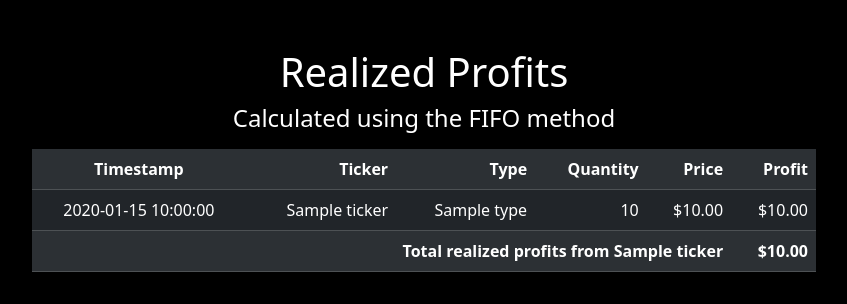
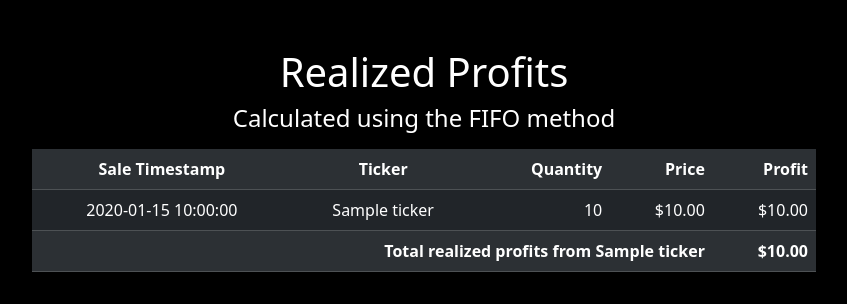
Before and after one commit to mihailkondov/finance, a Flask app: template templates/profits.html in a window 1280 px wide. Shown: the part 74-378 px from the top of the page, without its empty margins (216-1063 px from the left). Run offline with Flask 3, Linux system fonts and the light colour scheme; the template is opened without the code that fills it: most values are stand-ins (such as "Sample title", 1, 10 or a date in 2020); some libraries are stand-ins or nearby versions.

Commit message:
fixed profits table

```diff
--- a/templates/profits.html
+++ b/templates/profits.html
@@ -19,9 +19,8 @@
                     <div class="centered-container">
                         <table class="table table-striped table-dark" id="{{ ticker }}">
                             <tr>
-                                <th class="text">Timestamp</th>
-                                <th class="text-right">Ticker</th>
-                                <th class="text-right">Type</th>
+                                <th class="text">Sale Timestamp</th>
+                                <th class="text">Ticker</th>
                                 <th class="text-right">Quantity</th>
                                 <th class="text-right">Price</th>
                                 <th class="text-right">Profit</th>
@@ -30,8 +29,7 @@
                                 {% set current_stock_profit.value = current_stock_profit.value + transaction.profit %}
                                 <tr>
                                     <td class="text">{{ transaction.datetime }}</td>
-                                    <td class="text-right">{{ transaction.ticker }}</td>
-                                    <td class="text-right">{{ transaction.type }}</td>
+                                    <td class="text">{{ transaction.ticker }}</td>
                                     <td class="text-right">{{ transaction.quantity }}</td>
                                     <td class="text-right">{{ transaction.price | usd}}</td>
                                     <td class="text-right">{{ transaction.profit | usd}}</td>
@@ -39,7 +37,7 @@
                             {% endfor %}
                             {% set total_profit.value = total_profit.value + current_stock_profit.value %}
                             <tr>
-                                <th colspan="5" class="text-right">Total realized profits from {{ ticker }}</th>
+                                <th colspan="4" class="text-right">Total realized profits from {{ ticker }}</th>
                                 <th colspan="1" class="text-right">{{ current_stock_profit.value | usd }}</th>
                             </tr>
                         </table>
```
